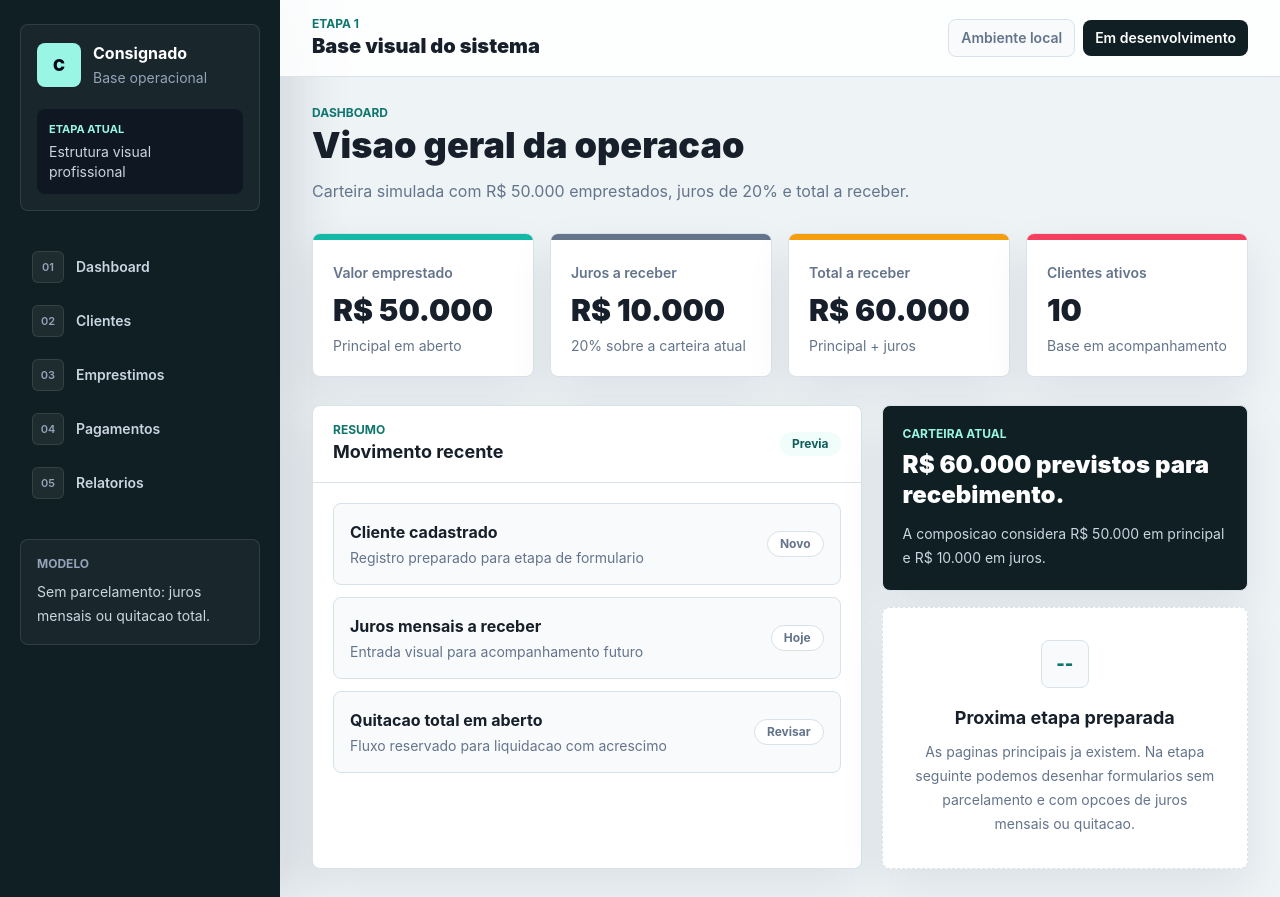
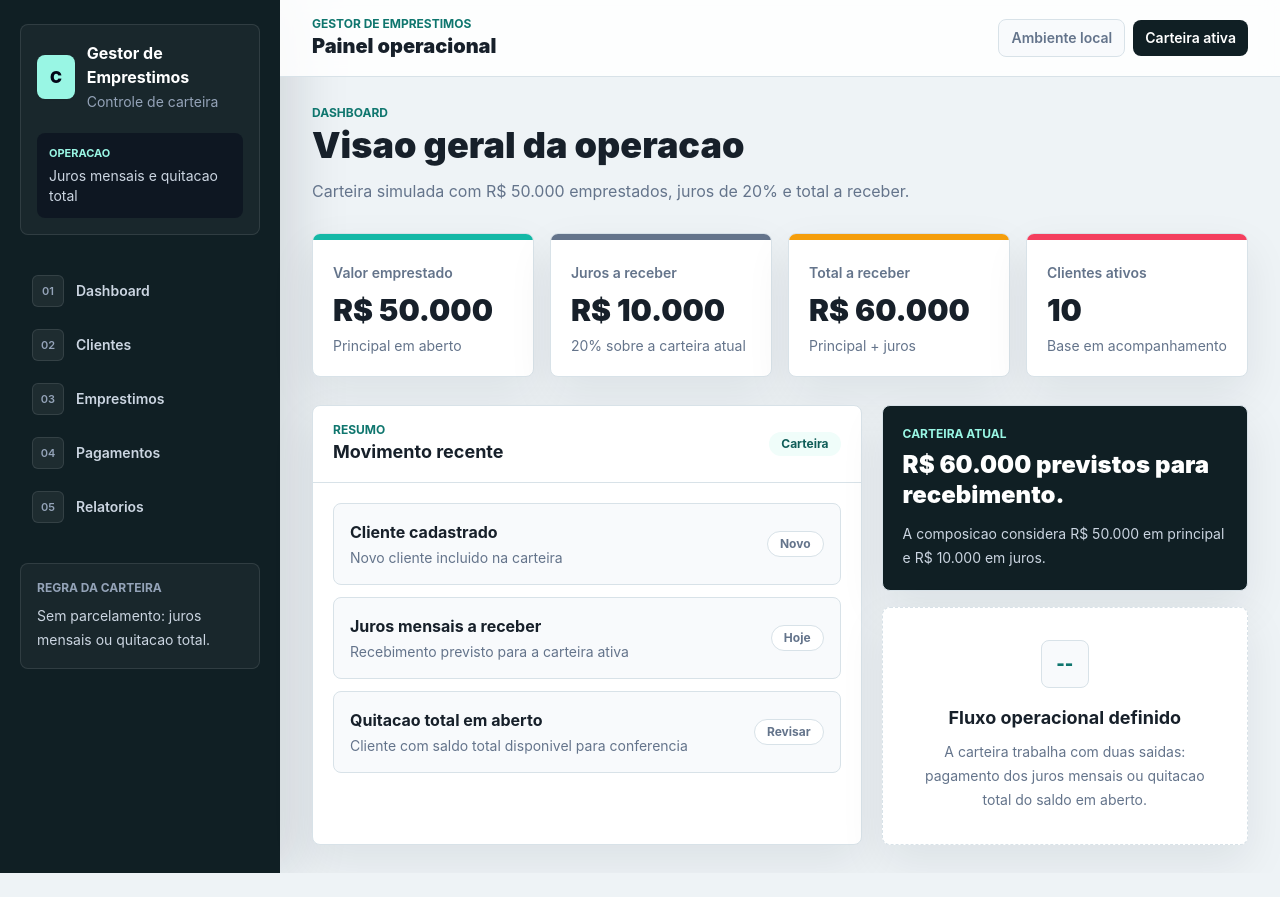
Before and after one commit to WilliamSoaresCosta/consignado, a Next.js app: page / in a window 1280 px wide. After the commit the page ends 873 px from the top, so only its background shows below. Built offline with nearby package versions, Linux system fonts and the light colour scheme.

Commit message:
style: ajusta nome e linguagem do sistema

```diff
--- a/app/clientes/page.tsx
+++ b/app/clientes/page.tsx
@@ -13,7 +13,7 @@ export default function ClientesPage() {
       <PageTitle
         eyebrow="Clientes"
         title="Clientes"
-        description="Visao inicial de uma carteira com R$ 50.000 emprestados em diversos clientes."
+        description="Carteira com R$ 50.000 emprestados em diversos clientes."
       />
 
       <section className="grid gap-4 sm:grid-cols-3">
@@ -41,14 +41,14 @@ export default function ClientesPage() {
         <div className="flex flex-col gap-3 border-b border-line px-5 py-4 sm:flex-row sm:items-center sm:justify-between">
           <div>
             <p className="text-xs font-bold uppercase tracking-normal text-brand">
-              Carteira inicial
+              Carteira de clientes
             </p>
             <h2 className="text-lg font-bold text-ink">
               Entrada de clientes com {interestRate * 100}% de juros
             </h2>
           </div>
           <span className="w-fit rounded-lg bg-slate-100 px-3 py-2 text-sm font-semibold text-muted">
-            Em preparacao
+            Carteira ativa
           </span>
         </div>
 
@@ -94,8 +94,8 @@ export default function ClientesPage() {
       </section>
 
       <EmptyState
-        title="Formulario vem na proxima etapa"
-        description="Depois podemos criar a entrada de todos os clientes com campos, validacao e regras, ainda antes de conectar banco."
+        title="Cadastro de clientes"
+        description="A entrada de novos clientes sera organizada com campos de identificacao, valor emprestado, juros, status e comprovantes."
       />
     </>
   );
--- a/app/emprestimos/page.tsx
+++ b/app/emprestimos/page.tsx
@@ -7,11 +7,11 @@ export default function EmprestimosPage() {
       <PageTitle
         eyebrow="Emprestimos"
         title="Emprestimos"
-        description="Pagina vazia para receber formularios em etapa posterior, sem fluxo de parcelamento."
+        description="Controle da carteira sem parcelamento, com juros mensais ou quitacao total."
       />
       <EmptyState
-        title="Emprestimos ainda nao implementados"
-        description="Na proxima etapa, o fluxo deve prever apenas pagamento dos juros do mes ou quitacao total com acrescimo de 20%."
+        title="Fluxo de emprestimos"
+        description="Cada emprestimo acompanha valor principal, juros de 20%, status do cliente e total para quitacao."
       />
     </>
   );
--- a/app/layout.tsx
+++ b/app/layout.tsx
@@ -4,8 +4,8 @@ import { AppSidebar } from "@/components/AppSidebar";
 import "./globals.css";
 
 export const metadata: Metadata = {
-  title: "Consignado",
-  description: "Base visual inicial para sistema de consignado.",
+  title: "Gestor de Emprestimos",
+  description: "Painel operacional para controle de emprestimos.",
 };
 
 type RootLayoutProps = {
--- a/app/pagamentos/page.tsx
+++ b/app/pagamentos/page.tsx
@@ -69,8 +69,8 @@ export default function PagamentosPage() {
               </div>
               <h3 className="font-bold text-ink">Anexar comprovante</h3>
               <p className="mx-auto mt-2 max-w-sm text-sm leading-6 text-muted">
-                Espaco reservado para PDF, JPG ou PNG. O envio real sera conectado em
-                etapa futura.
+                Area para comprovantes em PDF, JPG ou PNG vinculados aos juros mensais
+                ou a quitacao total.
               </p>
             </div>
 
@@ -90,7 +90,7 @@ export default function PagamentosPage() {
               <h2 className="text-lg font-bold text-ink">Pagamentos recentes</h2>
             </div>
             <span className="w-fit rounded-lg bg-slate-100 px-3 py-2 text-sm font-semibold text-muted">
-              Em preparacao
+              Conferencia ativa
             </span>
           </div>
 
--- a/app/page.tsx
+++ b/app/page.tsx
@@ -33,17 +33,17 @@ const metrics = [
 const activityItems = [
   {
     title: "Cliente cadastrado",
-    description: "Registro preparado para etapa de formulario",
+    description: "Novo cliente incluido na carteira",
     status: "Novo",
   },
   {
     title: "Juros mensais a receber",
-    description: "Entrada visual para acompanhamento futuro",
+    description: "Recebimento previsto para a carteira ativa",
     status: "Hoje",
   },
   {
     title: "Quitacao total em aberto",
-    description: "Fluxo reservado para liquidacao com acrescimo",
+    description: "Cliente com saldo total disponivel para conferencia",
     status: "Revisar",
   },
 ];
@@ -77,7 +77,7 @@ export default function DashboardPage() {
               <h2 className="text-lg font-bold text-ink">Movimento recente</h2>
             </div>
             <span className="rounded-full bg-teal-50 px-3 py-1 text-xs font-bold text-brand-dark">
-              Previa
+              Carteira
             </span>
           </div>
 
@@ -114,8 +114,8 @@ export default function DashboardPage() {
           </section>
 
           <EmptyState
-            title="Proxima etapa preparada"
-            description="As paginas principais ja existem. Na etapa seguinte podemos desenhar formularios sem parcelamento e com opcoes de juros mensais ou quitacao."
+            title="Fluxo operacional definido"
+            description="A carteira trabalha com duas saidas: pagamento dos juros mensais ou quitacao total do saldo em aberto."
           />
         </div>
       </section>
--- a/app/relatorios/page.tsx
+++ b/app/relatorios/page.tsx
@@ -7,11 +7,11 @@ export default function RelatoriosPage() {
       <PageTitle
         eyebrow="Relatorios"
         title="Relatorios"
-        description="Area futura para indicadores, exportacoes e visoes gerenciais."
+        description="Indicadores da carteira, juros a receber e total previsto."
       />
       <EmptyState
-        title="Relatorios ainda vazios"
-        description="Sem graficos ou consultas reais nesta etapa inicial."
+        title="Resumo gerencial"
+        description="Os relatorios consolidam valor emprestado, juros, quitacoes e clientes em acompanhamento."
       />
     </>
   );
--- a/components/AppHeader.tsx
+++ b/components/AppHeader.tsx
@@ -3,15 +3,17 @@ export function AppHeader() {
     <header className="border-b border-line bg-white/85 px-5 py-4 backdrop-blur sm:px-6 lg:px-8">
       <div className="mx-auto flex w-full max-w-7xl flex-col gap-3 sm:flex-row sm:items-center sm:justify-between">
         <div>
-          <p className="text-xs font-bold uppercase tracking-normal text-brand">Etapa 1</p>
-          <h1 className="text-xl font-black text-ink">Base visual do sistema</h1>
+          <p className="text-xs font-bold uppercase tracking-normal text-brand">
+            Gestor de Emprestimos
+          </p>
+          <h1 className="text-xl font-black text-ink">Painel operacional</h1>
         </div>
         <div className="flex flex-wrap items-center gap-2">
           <span className="rounded-lg border border-line bg-slate-50 px-3 py-2 text-sm font-semibold text-muted">
             Ambiente local
           </span>
           <span className="rounded-lg bg-[#101f24] px-3 py-2 text-sm font-semibold text-white">
-            Em desenvolvimento
+            Carteira ativa
           </span>
         </div>
       </div>
--- a/components/AppSidebar.tsx
+++ b/components/AppSidebar.tsx
@@ -17,15 +17,15 @@ export function AppSidebar() {
             C
           </span>
           <div>
-            <strong className="block text-base">Consignado</strong>
-            <small className="text-sm text-slate-400">Base operacional</small>
+            <strong className="block text-base">Gestor de Emprestimos</strong>
+            <small className="text-sm text-slate-400">Controle de carteira</small>
           </div>
         </div>
         <div className="mt-5 rounded-lg bg-slate-950/45 p-3">
           <p className="text-[11px] font-bold uppercase tracking-normal text-teal-200">
-            Etapa atual
+            Operacao
           </p>
-          <p className="mt-1 text-sm text-slate-300">Estrutura visual profissional</p>
+          <p className="mt-1 text-sm text-slate-300">Juros mensais e quitacao total</p>
         </div>
       </div>
 
@@ -46,7 +46,7 @@ export function AppSidebar() {
 
       <div className="mt-8 rounded-lg border border-white/10 bg-white/[0.04] p-4">
         <p className="text-xs font-bold uppercase tracking-normal text-slate-400">
-          Modelo
+          Regra da carteira
         </p>
         <p className="mt-2 text-sm leading-6 text-slate-300">
           Sem parcelamento: juros mensais ou quitacao total.
```
Also changed, not shown: 1 other file (tests, documents, lock files or other folders).
